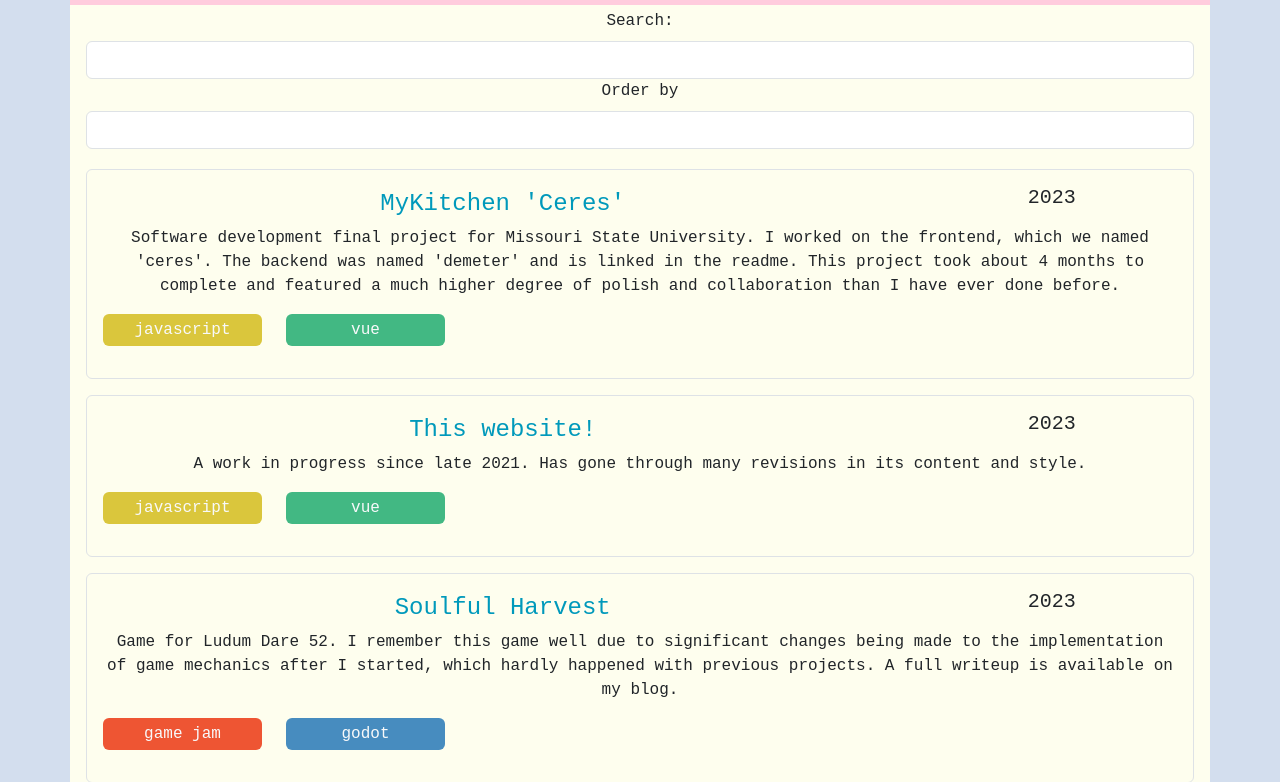
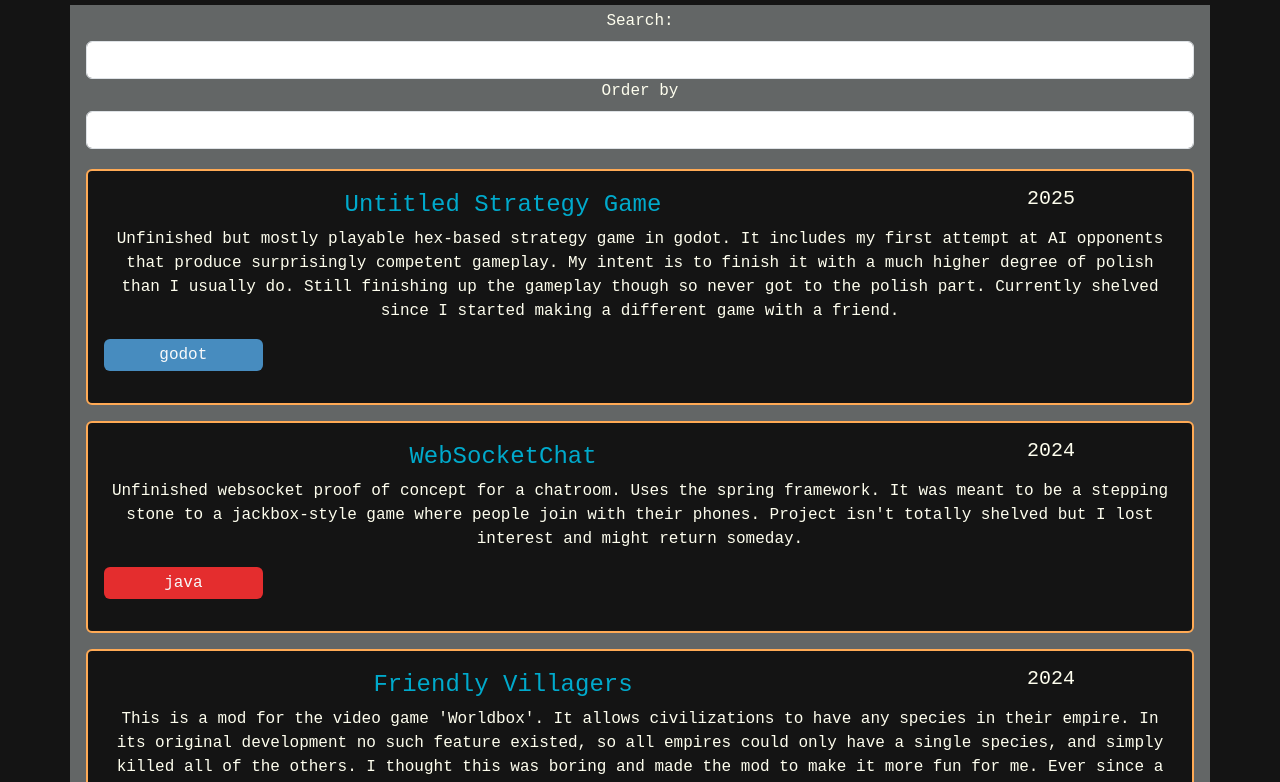
Before and after one commit to kralinc/kralinc.github.io, a plain HTML site: page pages/projects/projects.html in a window 1280 px wide. Shown: the part 53-835 px from the top of the page. Drawn offline with nearby package versions, Linux system fonts and the light colour scheme.

Commit message:
Changed to dark theme. Updated projects and about me.

```diff
--- a/index.css
+++ b/index.css
@@ -2,8 +2,8 @@
     --my-black: #141414;
     --my-red: #bb3344;
     --my-orange: #ffaa55;
-    --my-blue: #0099bb;
-    --my-grey: #d3deee;
+    --my-blue: #00aacc;
+    --my-grey: #636666;
     --my-pink: #ffccdd;
     --my-white: #fefeee;
 }
@@ -16,8 +16,9 @@ html {
 body {
     font-family: monospace;
     text-decoration: none;
-    background-color: var(--my-grey);
+    background-color: var(--my-black);
     height: 100%;
+    color: var(--my-white);
 }
 
 a {
@@ -26,16 +27,20 @@ a {
 }
 
 .navbar {
-    background-color: var(--my-pink);
+    background-color: var(--my-black);
+}
+
+.navbar-brand {
+    color: var(--my-white);
 }
 
 #navbarSupportedContent .nav-link {
-    color: var(--my-black);
+    color: var(--my-white);
 }
 
 #content {
     text-align: center;
-    background-color: var(--my-white);
+    background-color: var(--my-grey);
     min-height: 100%;
     padding: 0;
 }
@@ -44,9 +49,10 @@ a {
     margin: 1rem;
     padding: 2rem;
     display: block;
-    background-color: var(--my-orange);
+    background-color: var(--my-black);
     font-size: 1.3rem;
     border-radius: 1rem;
+    border: 2px solid var(--my-orange);
 }
 
 #aboutsection {
@@ -73,3 +79,8 @@ a {
     line-height: 200%;
     text-align: justify;
 }
+
+.project {
+    border: 2px solid var(--my-orange);
+    background-color: var(--my-black);
+}
--- a/pages/projects/js/ProjectCard.js
+++ b/pages/projects/js/ProjectCard.js
@@ -6,7 +6,7 @@ export default {
         project: Object,
     },
     template: `
-    <div class="project col-12 rounded border mt-3 p-3">
+    <div class="project col-12 rounded mt-3 p-3">
         <div class="row mb-1">
             <div class="col-9">
                 <a class="title-link" :href="project.link">{{project.name}}</a>
--- a/pages/projects/js/ProjectTag.js
+++ b/pages/projects/js/ProjectTag.js
@@ -27,6 +27,10 @@ export default {
             return "#dd33dd";
         case "c++":
             return "#004283";
+        case "mod":
+            return "#00FF00";
+        case "c#":
+            return "#9179E4"
         default:
           return "#000000";
       }
--- a/pages/projects/js/projects.js
+++ b/pages/projects/js/projects.js
@@ -45,6 +45,27 @@ createApp({
     });
 
     const projects = ref([
+        {
+          name: "Untitled Strategy Game",
+          link: "https://github.com/kralinc/cw2100game",
+          year: 2025,
+          desc: "Unfinished but mostly playable hex-based strategy game in godot. It includes my first attempt at AI opponents that produce surprisingly competent gameplay. My intent is to finish it with a much higher degree of polish than I usually do. Still finishing up the gameplay though so never got to the polish part. Currently shelved since I started making a different game with a friend.",
+          tags: ["godot"]
+        },
+        {
+          name: "WebSocketChat",
+          link: "https://github.com/kralinc/WebSocketChat",
+          year: 2024,
+          desc: "Unfinished websocket proof of concept for a chatroom. Uses the spring framework. It was meant to be a stepping stone to a jackbox-style game where people join with their phones. Project isn't totally shelved but I lost interest and might return someday.",
+          tags: ["java"]
+        },
+        {
+          name: "Friendly Villagers",
+          link: "https://github.com/kralinc/FriendlyVillagers",
+          year: 2024,
+          desc: "This is a mod for the video game 'Worldbox'. It allows civilizations to have any species in their empire. In its original development no such feature existed, so all empires could only have a single species, and simply killed all of the others. I thought this was boring and made the mod to make it more fun for me. Ever since a game update in 2025 multi-species empires are now possible under some circumstances, and I updated the mod just to expand on what's already there.",
+          tags: ["c#", "mod"]
+        },
         {
           name: "MyKitchen 'Ceres'",
           link: "https://github.com/kralinc/ceres",
@@ -116,6 +137,13 @@ createApp({
         tags: ["javascript", "jquery"]
         },
         {
+          name: "Proximity",
+          link: "../../pages/honors_project/index.html",
+          year: 2020,
+          desc: "My submission for the project requirement of my community college's honors program. This is an implementation of the game Proximity on a square grid. You can have an arbitrary number of AI and human players, including zero human players. Playable on mobile as well as desktop.",
+          tags: ["javascript", "jquery"]
+        },
+        {
           name: "JFX ToDoList 2",
           link: "https://github.com/kralinc/jfx-todolist-2",
           year: 2021,
@@ -170,6 +198,34 @@ createApp({
         year: 2021,
         desc: "Generates random sentences in Toki Pona using a structure I've long since forgotten. If I ever host this site I'll convert this page into an API to be more useful.",
         tags: ["javascript"]
+        },
+        {
+          name: "Snake",
+          link: "https://github.com/kralinc/processing-snake",
+          year: 2019,
+          desc: "Implementation of snake in processing3. The snake speeds up as you gain score.",
+          tags: ["java"]
+        },
+        {
+          name: "Minesweeper",
+          link: "https://github.com/kralinc/minesweeper-processing",
+          year: 2019,
+          desc: "Implementation of minesweeper in processing3. The primary goal was to test my new scene interface, which would let me make more complex games. The interface works by implementing its own versions of processing specific methods, such as draw(), start(), onMouseClicked(), and a few others. These classes are all put into an array in the main file, and the index of the current scene can be switched from within each scene. The methods of the class that the index points to are run in the main file.",
+          tags: ["java"]
+        },
+        {
+          name: "Tetris (Processing3)",
+          link: "https://github.com/kralinc/processing3-tetris",
+          year: 2019,
+          desc: "The second of a few games I made using processing3. It's a fully playable implementation of tetris, including increasing levels and showing a preview of the next piece.",
+          tags: ["java"]
+        },
+        {
+          name: "Avoid Spikes Game",
+          link: "https://github.com/kralinc/avoid-spikes-game",
+          year: 2019,
+          desc: "A game where 'spikes' (squares) emerge from all sides and you use WASD to avoid them, earning one point per second. This was the start of a series of a few game where I used Processing3 to recreate famous games. I consider this my first 'good' program I made. It's long enough ago that I didn't really understand how github worked and published the built applications instead of the source code, though the build does include the source in the folder structure.",
+          tags: ["java"]
         }
       ]);
 
```
Also changed, not shown: index.html (+9 -3 lines), pages/projects/projects.css (line endings or trailing spaces).
